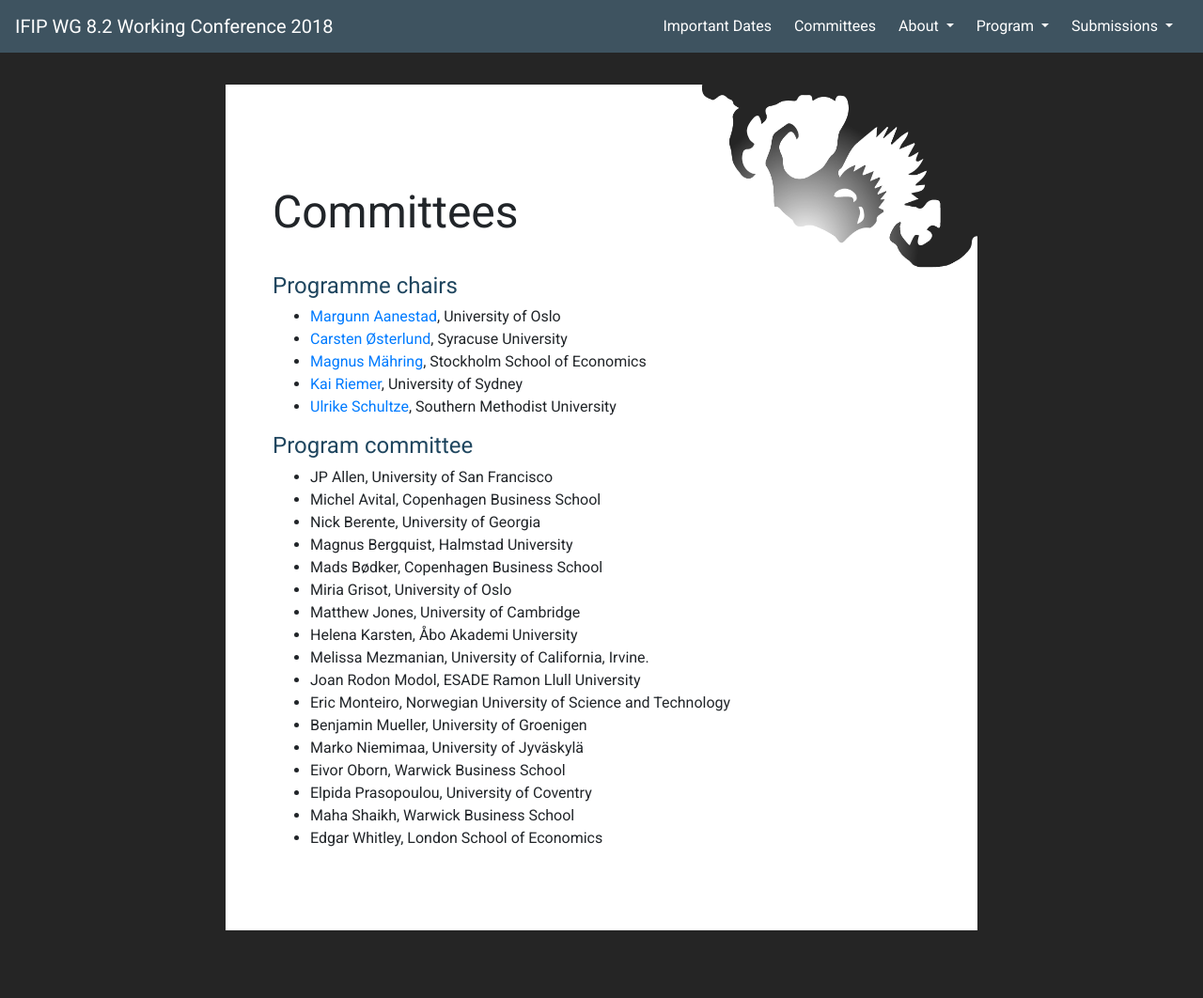
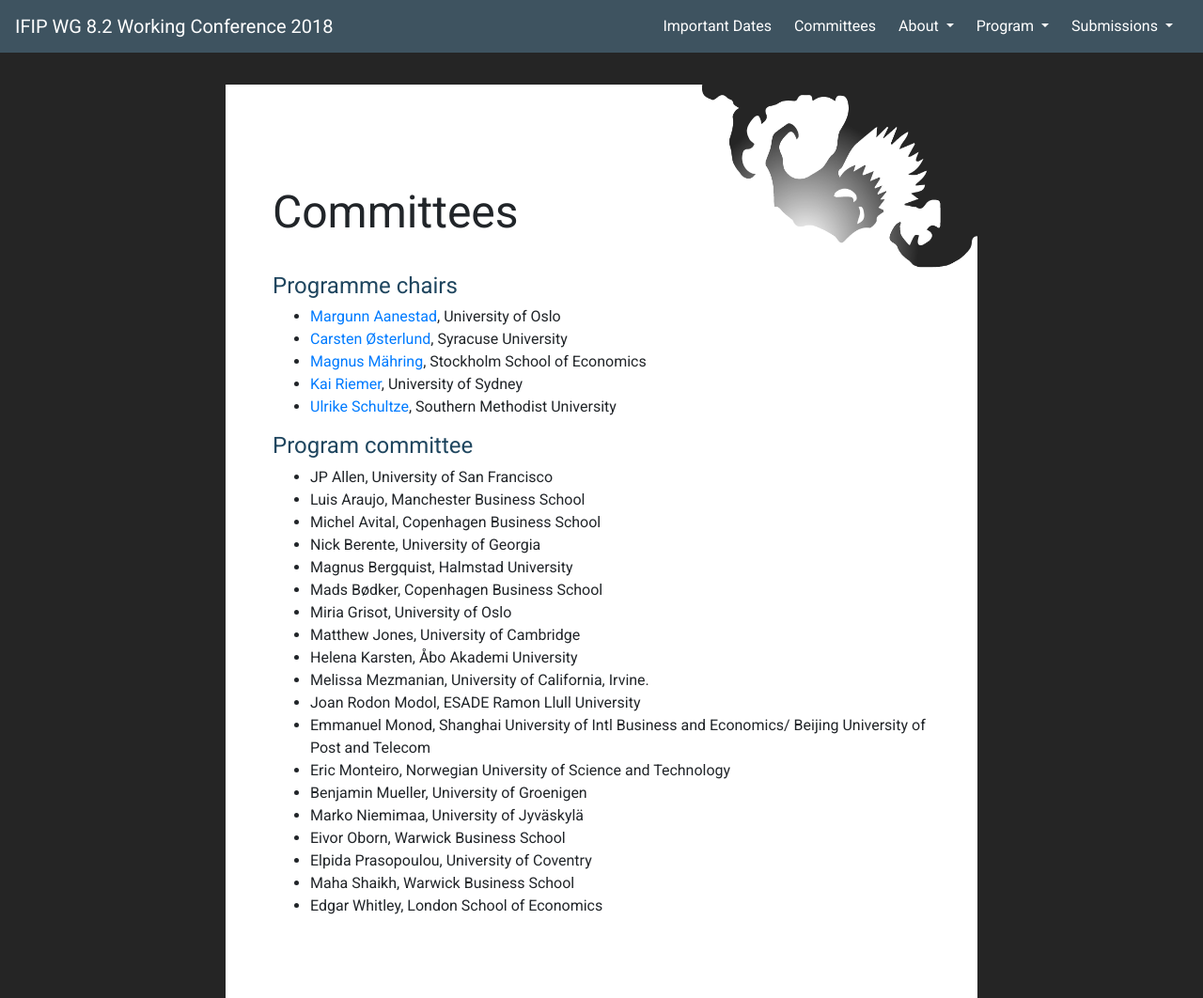
Before and after one commit to ifip82conf/ifip82conf.github.io, a Jekyll site: the page built from pages/committees.md, in a window 1280 px wide and 1062 px high. Shown: the whole window at 94% size. Built offline with Jekyll 4.4.1, drawn with Linux system fonts in a browser that asks for light colours; nearby versions of some CDN libraries.

Commit message:
fixed phone bug

```diff
--- a/assets/css/style.css
+++ b/assets/css/style.css
@@ -174,7 +174,7 @@ footer {
     padding-right: 20px;
     margin-left: 50px;
     margin-right: 50px;
-    width: 440px;
+    max-width: 440px;
 }
 
 .section-content {
--- a/pages/committees.md
+++ b/pages/committees.md
@@ -15,7 +15,8 @@ published: true
 
 ## Program committee
 - JP Allen,	University of San Francisco
-- Michel Avital,	Copenhagen Business School
+- Luis Araujo, Manchester Business School
+- Michel Avital, Copenhagen Business School
 - Nick Berente,	University of Georgia
 - Magnus Bergquist,	Halmstad University
 - Mads Bødker, Copenhagen Business School
@@ -24,6 +25,7 @@ published: true
 - Helena Karsten,	Åbo Akademi University
 - Melissa Mezmanian, University of California, Irvine.
 - Joan Rodon Modol, ESADE Ramon Llull University
+- Emmanuel Monod, Shanghai University of Intl Business and Economics/ Beijing University of Post and Telecom
 - Eric Monteiro, Norwegian University of Science and Technology
 - Benjamin Mueller, University of Groenigen
 - Marko Niemimaa,	University of Jyväskylä
```
